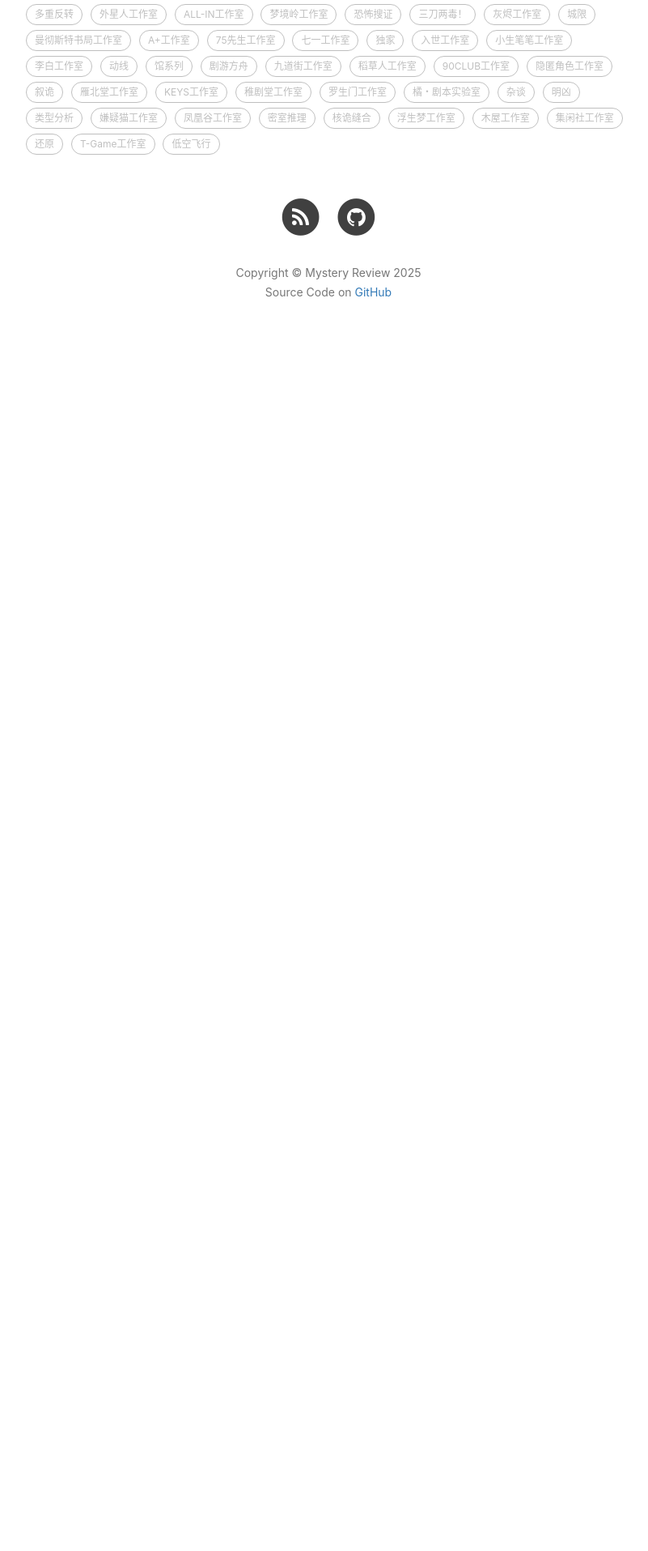
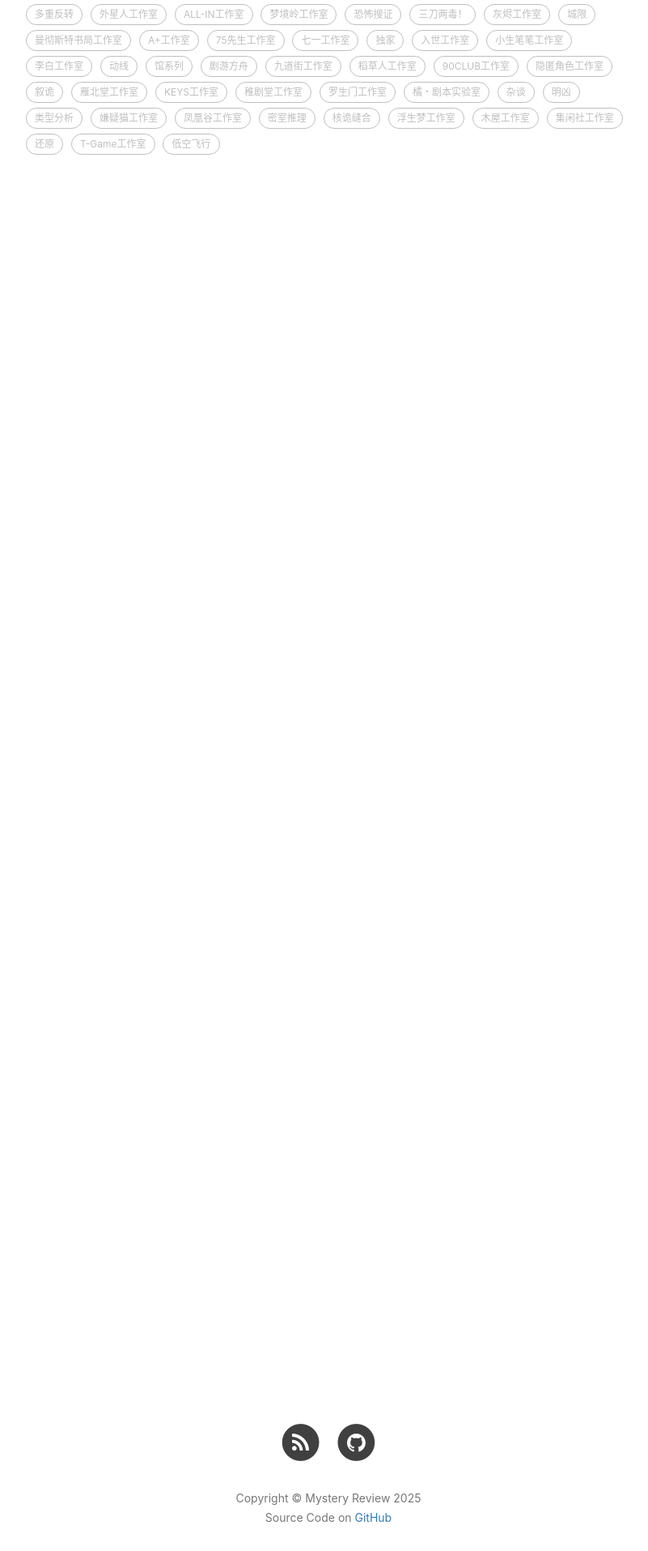
Before and after one commit to mysteryreview/mysteryreview.github.io, a Jekyll site: the page built from _posts/2024-10-31-死讯收藏.md, in a window 1280 px wide. Shown: the part 838-2753 px from the top of the page at 81% size, without its empty margins (234-1035 px from the left). Built offline with Jekyll 4.4.1, drawn with Linux system fonts in a browser that asks for light colours; nearby versions of some CDN libraries; comment, search, counter and statistics services are not loaded; before the commit the page ends 1276 px from its top, so only the background shows below that.

Commit message:
Update custom.css

```diff
--- a/css/custom.css
+++ b/css/custom.css
@@ -76,11 +76,7 @@
 }
 article {
   overflow: auto;
-}
-article::-webkit-scrollbar{
-  width: 0;
-  height: 0;
-  background-color: transparent;
+  height: 2000px;
 }
 blockquote {
   color: #808080;
```
